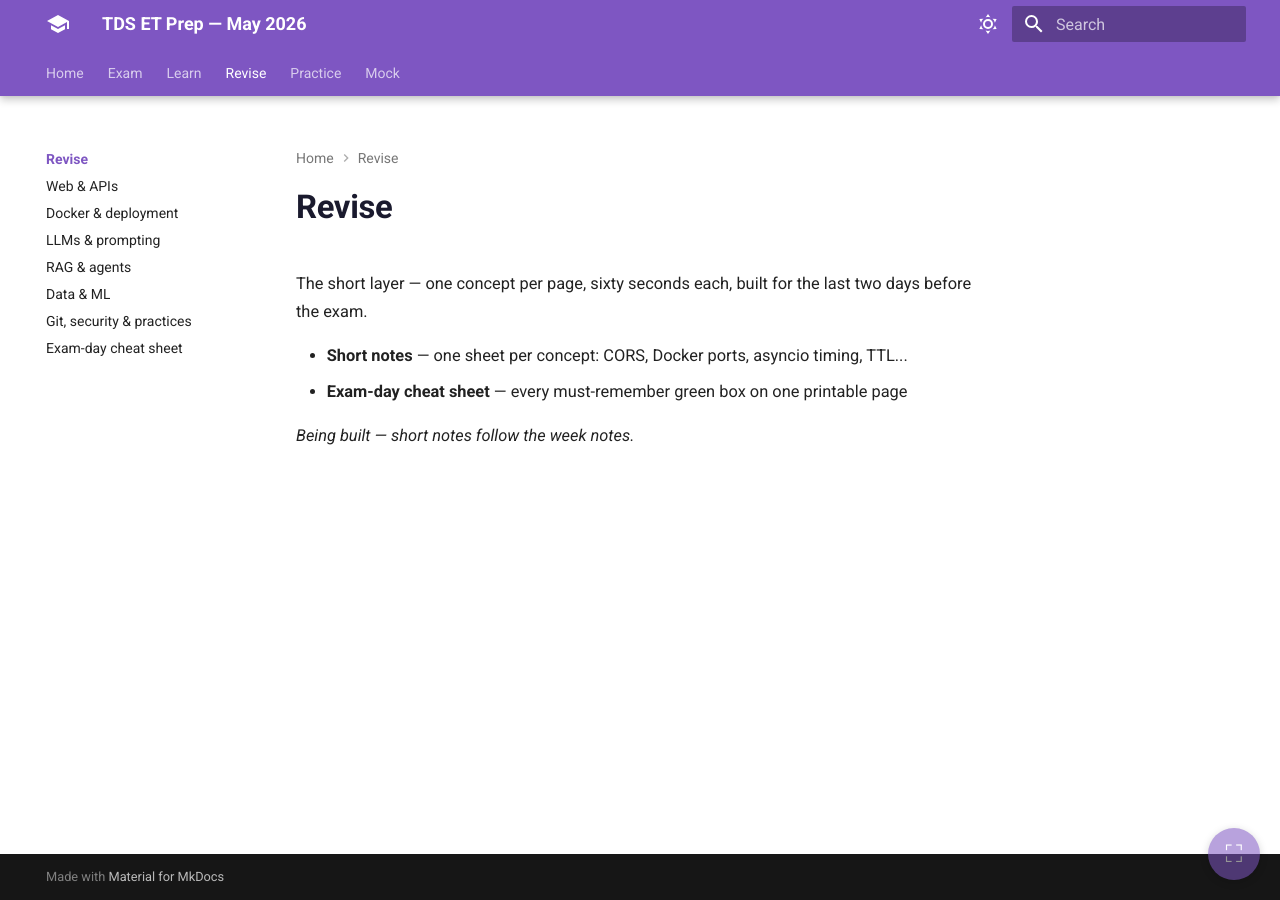
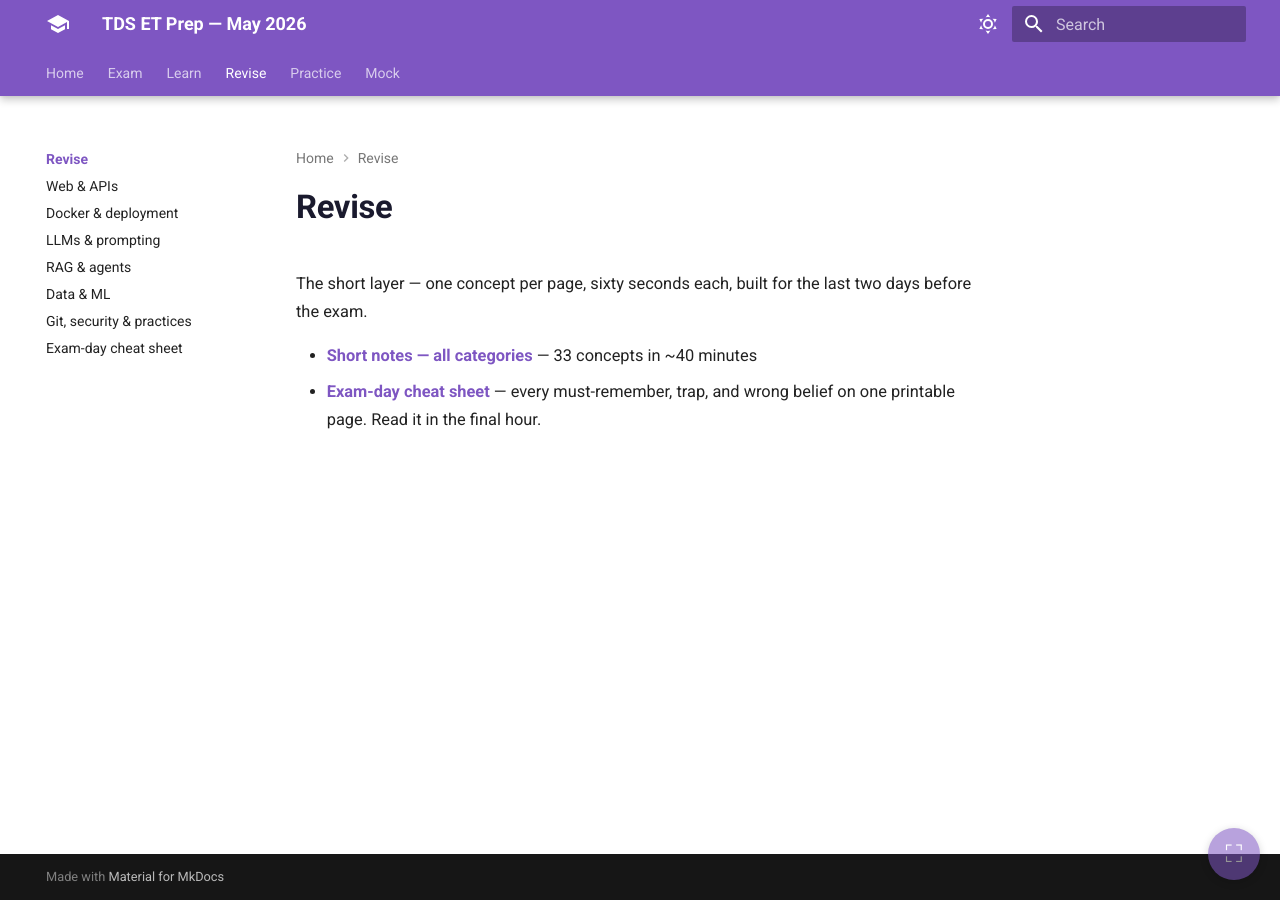
Before and after one commit to HypeMonk/tds-et-prep, an MkDocs documentation site: the page built from docs/revise/index.md, in a window 1280 px wide. Built offline with MkDocs 1.6.1 and Material for MkDocs 9.7.7, drawn with Linux system fonts in a browser that asks for light colours.

Commit message:
Revise index links to short notes + cheat sheet
Co-Authored-By: Claude <noreply@anthropic.com>

```diff
--- a/docs/revise/index.md
+++ b/docs/revise/index.md
@@ -1,9 +1,6 @@
 # Revise
 
-The short layer — one concept per page, sixty seconds each, built for the last two days
-before the exam.
+The short layer — one concept per page, sixty seconds each, built for the last two days before the exam.
 
-- **Short notes** — one sheet per concept: CORS, Docker ports, asyncio timing, TTL...
-- **Exam-day cheat sheet** — every must-remember green box on one printable page
-
-*Being built — short notes follow the week notes.*
+- **[Short notes — all categories](../topics/index.md)** — 33 concepts in ~40 minutes
+- **[Exam-day cheat sheet](../topics/cheat-sheet.md)** — every must-remember, trap, and wrong belief on one printable page. Read it in the final hour.
```
